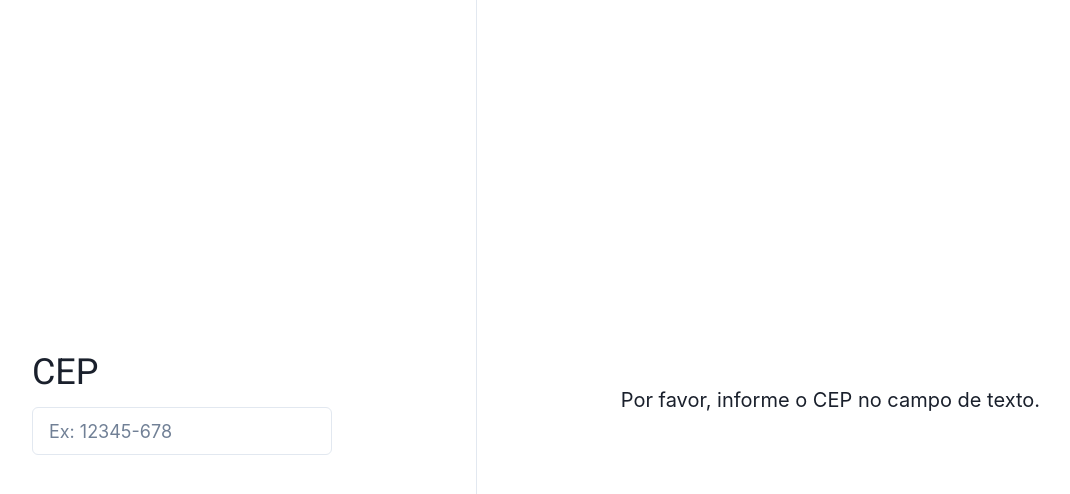
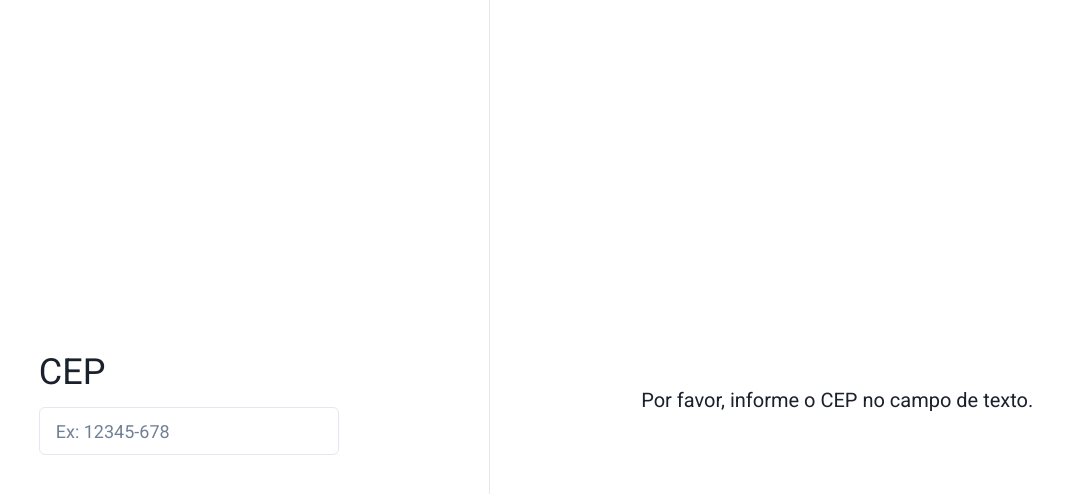
Before and after one commit to vinnicius-martins/react--consulta-cep, a React (Create React App) app: page / in a window 1280 px wide. Shown: the top 494 px of the page, without its empty margins (104-1174 px from the left). Built offline with nearby package versions, Linux system fonts and the light colour scheme.

Commit message:
Created globals.css

```diff
--- a/src/index.tsx
+++ b/src/index.tsx
@@ -2,6 +2,7 @@ import React from 'react';
 import ReactDOM from 'react-dom/client';
 import App from './App';
 import { ChakraProvider } from '@chakra-ui/react'
+import './styles/globals.css'
 
 const root = ReactDOM.createRoot(
   document.getElementById('root') as HTMLElement
--- /dev/null
+++ b/src/styles/globals.css
@@ -0,0 +1,5 @@
+html, body, #root, .App {
+  height: 100vh;
+  font-family: Roboto, sans-serif;
+  -webkit-font-smoothing: antialiased;
+}
```
